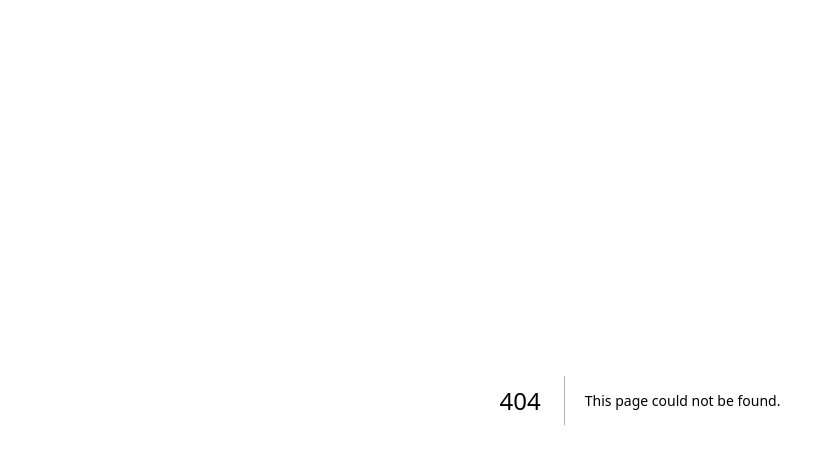
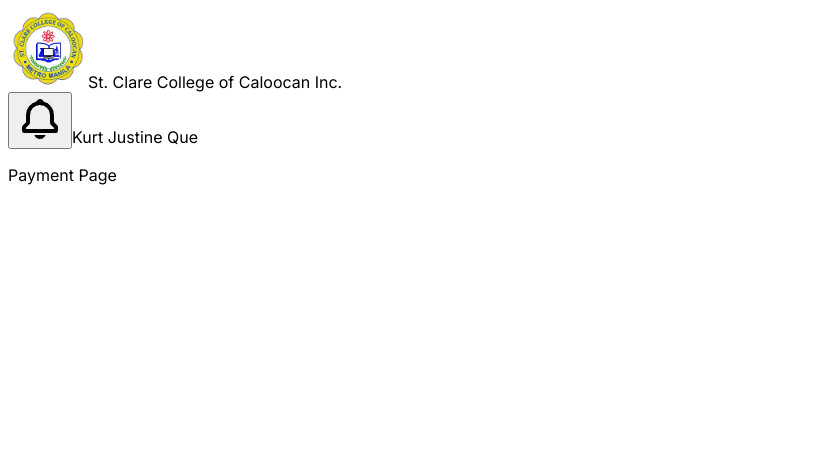
Before and after one commit to KurtJQ/Online-Payment-System, a Next.js app in the folder frontend/: page /dashboard/payment in a window 1280 px wide. Before the commit this address had no page. Shown: the top 464 px of the page, without its empty margins (0-835 px from the left). Built offline with nearby package versions, Linux system fonts and the light colour scheme.

Commit message:
module update

```diff
--- /dev/null
+++ b/frontend/app/dashboard/layout.jsx
@@ -0,0 +1,28 @@
+import Image from "next/image";
+
+export default function DashboardLayout({ children }) {
+  return (
+    <>
+      <header>
+        <div>
+          <Image
+            src="/SCC icon.webp"
+            width={80}
+            height={80}
+            alt="St Clare College Logo"
+          />
+          <span>St. Clare College of Caloocan Inc.</span>
+        </div>
+        <div>
+          <button>
+            <img src="/bell-regular-48.png" alt="Notifications Button" />
+          </button>
+          <span>Kurt Justine Que</span>
+        </div>
+      </header>
+      <nav></nav>
+      <main>{children}</main>
+      <footer></footer>
+    </>
+  );
+}
--- /dev/null
+++ b/frontend/app/dashboard/page.jsx
@@ -0,0 +1,3 @@
+export default function Page() {
+  return <h1>Hello World!</h1>;
+}
--- /dev/null
+++ b/frontend/app/dashboard/payment/page.jsx
@@ -0,0 +1,3 @@
+export default function Page() {
+  return <p>Payment Page</p>;
+}
--- /dev/null
+++ b/frontend/app/dashboard/transactions/page.jsx
@@ -0,0 +1,3 @@
+export default function Page() {
+  return <p>Transactions Page</p>;
+}
--- /dev/null
+++ b/frontend/app/layout.jsx
@@ -0,0 +1,9 @@
+import { inter } from "/app/ui/fonts";
+
+export default function RootLayout({ children }) {
+  return (
+    <html lang="en">
+      <body className={`${inter.className}`}>{children}</body>
+    </html>
+  );
+}
--- /dev/null
+++ b/frontend/app/ui/fonts.js
@@ -0,0 +1,3 @@
+import { Inter } from "next/font/google";
+
+export const inter = Inter({ subsets: ["latin"] });
--- a/frontend/package.json
+++ b/frontend/package.json
@@ -17,5 +17,9 @@
     "next": "^15.0.3",
     "react": "^18.3.1",
     "react-dom": "^18.3.1"
+  },
+  "devDependencies": {
+    "@types/node": "22.10.1",
+    "@types/react": "18.3.12"
   }
 }
--- a/frontend/src/app/layout.jsx
+++ /dev/null
@@ -1,7 +0,0 @@
-export default function RootLayout({ children }) {
-  return (
-    <html lang="en">
-      <body>{children}</body>
-    </html>
-  );
-}
--- a/frontend/src/app/page.jsx
+++ /dev/null
@@ -1,3 +0,0 @@
-export default function Page() {
-  return <h1>Hello, Next.js!</h1>;
-}
```
Also changed, not shown: frontend/app/page.jsx (added, +15 -0 lines), frontend/app/ui/global.css (added), 1 other file (tests, documents, lock files or other folders).
